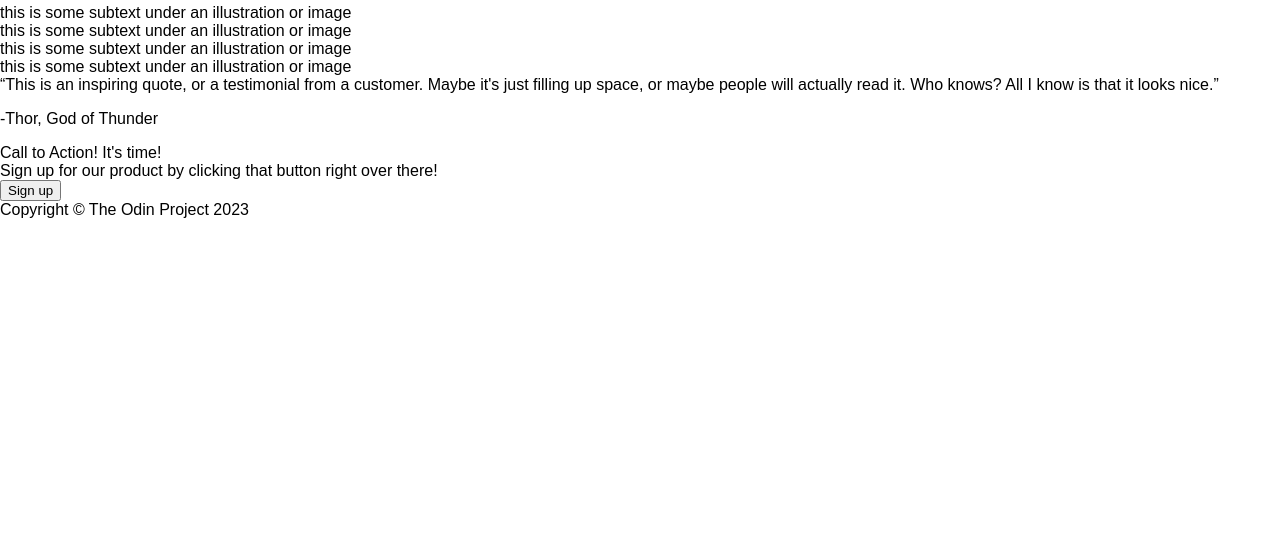
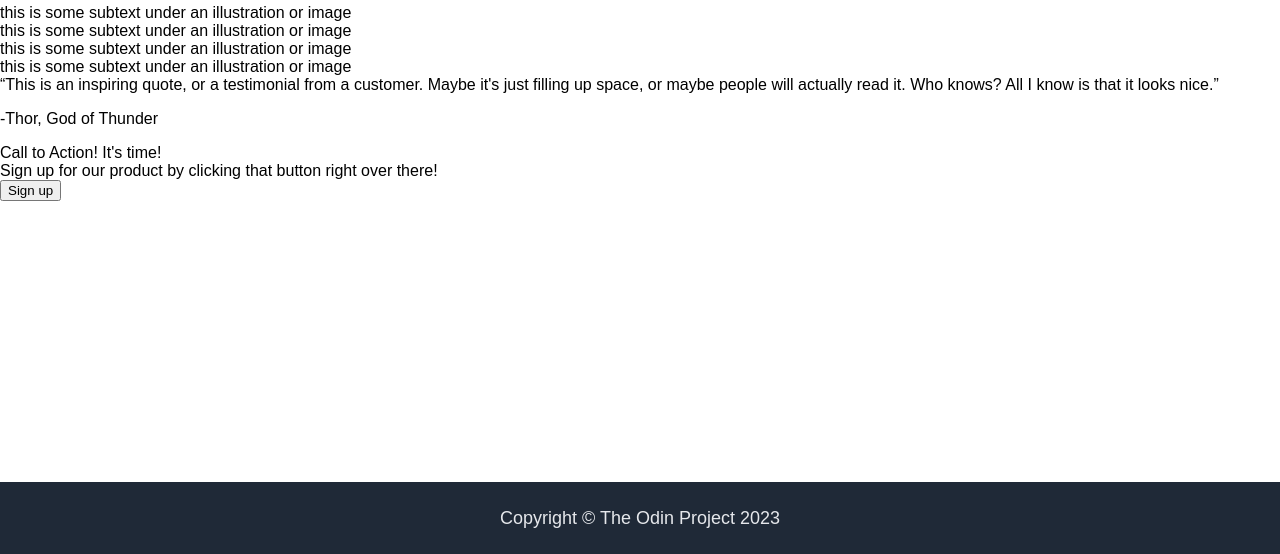
Before and after one commit to kaitok44/project-landing-page, a plain HTML site: page index.html in a window 1280 px wide. Shown: the part 246-800 px from the top of the page. Drawn offline with Linux system fonts and the light colour scheme.

Commit message:
add footer style

```diff
--- a/style.css
+++ b/style.css
@@ -5,7 +5,9 @@ font-family: Arial, Helvetica, sans-serif;
 body {
     min-height: 100vh;
     margin: 0;
-    padding: 0, 60px;
+    padding: 0;
+    display: flex;
+    flex-direction: column;
 }
 .header-section,
 .section-one {
@@ -41,3 +43,13 @@ ul {
 .section-one {
     display: flex;
 }
+.footer {
+    margin-top: auto;
+    height: 72px;
+    background: #1f2937;
+    color: #e5e7eb;
+    font-size: 18px;
+    display: flex;
+    justify-content: center;
+    align-items: center;
+}
```
